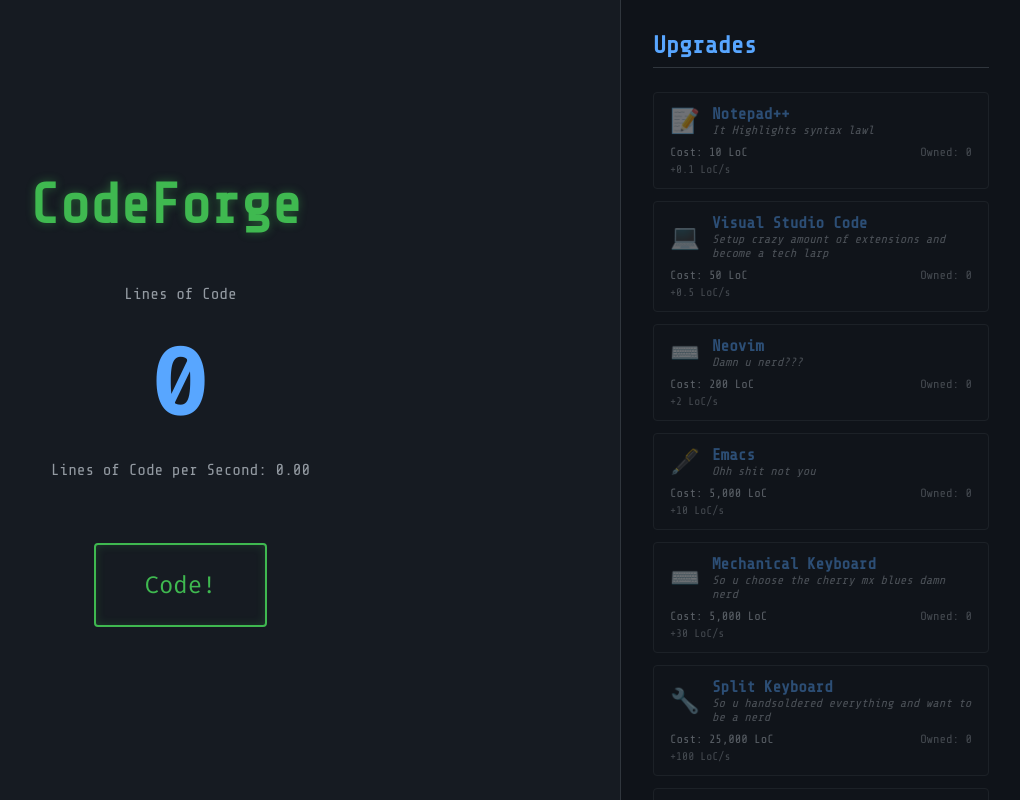
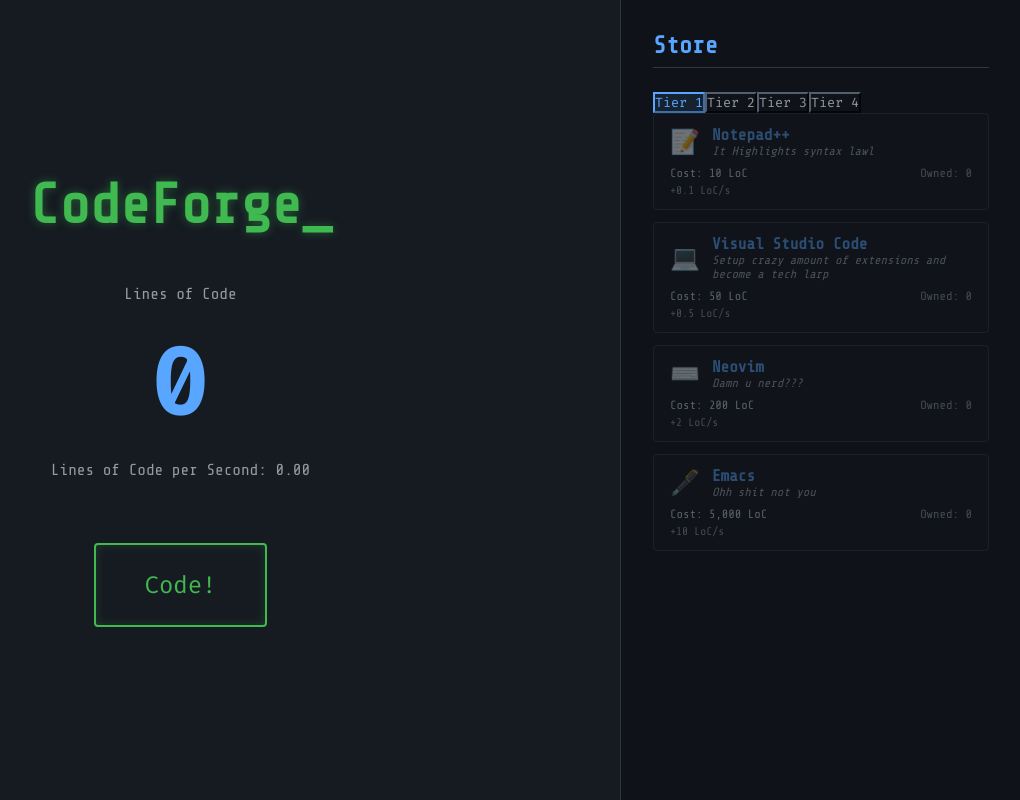
Before and after one commit to FBIopeningUPP/CodeForge, a React (Vite) app in the folder client/: page / in a window 1280 px wide. Shown: the top 800 px of the page, without its empty margins (259-1279 px from the left). Built offline with nearby package versions, Linux system fonts and the light colour scheme.

Commit message:
tier segreatgation

```diff
--- a/client/src/App.jsx
+++ b/client/src/App.jsx
@@ -1,4 +1,4 @@
-import { useEffect, useRef } from 'react';
+import { useEffect, useRef, useState } from 'react'
 import { useStore } from './store.js'
 import UpgradeCard from './UpgradeCard'
 import { UPGRADES } from './upgrades'
@@ -47,6 +47,9 @@
     spawn(e)
   }
 
+  const [activeTier, setActiveTier] = useState(1)
+  const visibleUpgrades = UPGRADES.filter(upgrade => upgrade.tier === activeTier)
+
   return (
     <div style={styles.container}>
       <main style={{ ...styles.main, position: 'relative' }} ref={mainRef}>
@@ -60,9 +63,25 @@
         <FloatingNumbers floats={floats} />
       </main>
     <aside style={styles.sidebar}>
-      <h3 style={styles.sidebarTitle}>Upgrades</h3>
-      <div style={{ overflowY: 'auto', flex:1 }}>
-        {UPGRADES.map(upgrade => (
+      <h3 style={styles.sidebarTitle}>Store</h3>
+      <div style={styles.tabContainer}>
+        {[1, 2, 3, 4].map(tier => (
+          <button
+            key={tier}
+            onClick={() => setActiveTier(tier)}
+            style={{
+              backgroundColor: activeTier === tier ? 'rgba(88, 166, 255, 0.1)' : 'transparent',
+              borderColor: activeTier === tier ? 'var(--cyan)' : 'var(--border)',
+              color: activeTier === tier ? 'var(--cyan)' : 'var(--text)',
+              opacity: activeTier === tier ? 1 : 0.7,
+            }}
+          >
+            Tier {tier}
+          </button>
+        ))}
+      </div>
+      <div style={styles.upgradeList}>
+        {visibleUpgrades.map(upgrade => (
           <UpgradeCard key={upgrade.id} upgrade={upgrade} />
         ))}
       </div>
```
